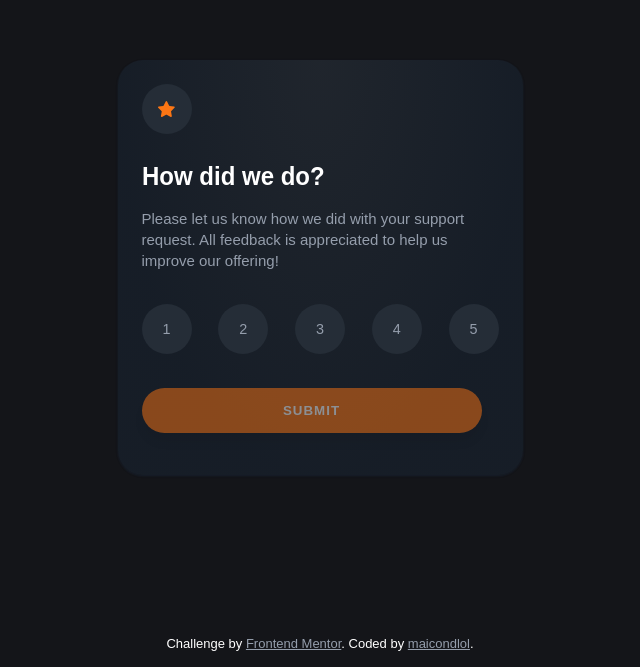
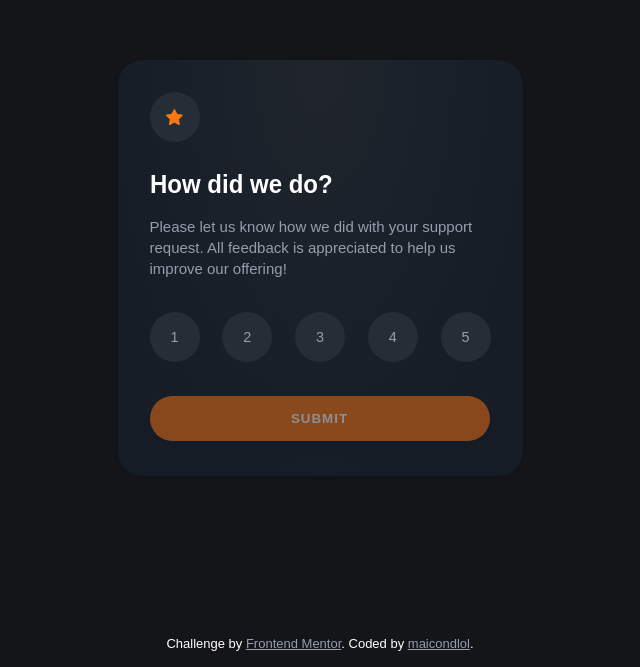
Before and after one commit to maicondguerian/interactive-rating-component, a React (Vite) app: page / in a window 1280 px wide. Shown: the part 133-800 px from the top of the page, without its empty margins (320-960 px from the left). Built offline with nearby package versions, Linux system fonts and the light colour scheme.

Commit message:
final ajust

```diff
--- a/src/Components/Card/RatingCard.module.css
+++ b/src/Components/Card/RatingCard.module.css
@@ -10,7 +10,7 @@
   --dark-blue: hsl(228, 11%, 9%);
   --very-dark-blue: hsl(213, 20%, 18%);
   --orange: hsl(25, 97%, 53%);
-  --fs-p2: 2rem;
+  --fs-p2: 2.1rem;
   --fs-p1: 1.2rem;
   --fs-p0: 1rem;
   --fs-p00: 1.5rem;
@@ -28,7 +28,7 @@
   height: 415px;
   width: 405px;
   border-radius: 25px;
-  padding: var(--fs-p00);
+  padding: var(--fs-p2);
   display: flex;
   flex-direction: column;
   gap: var(--fs-p1);
```
